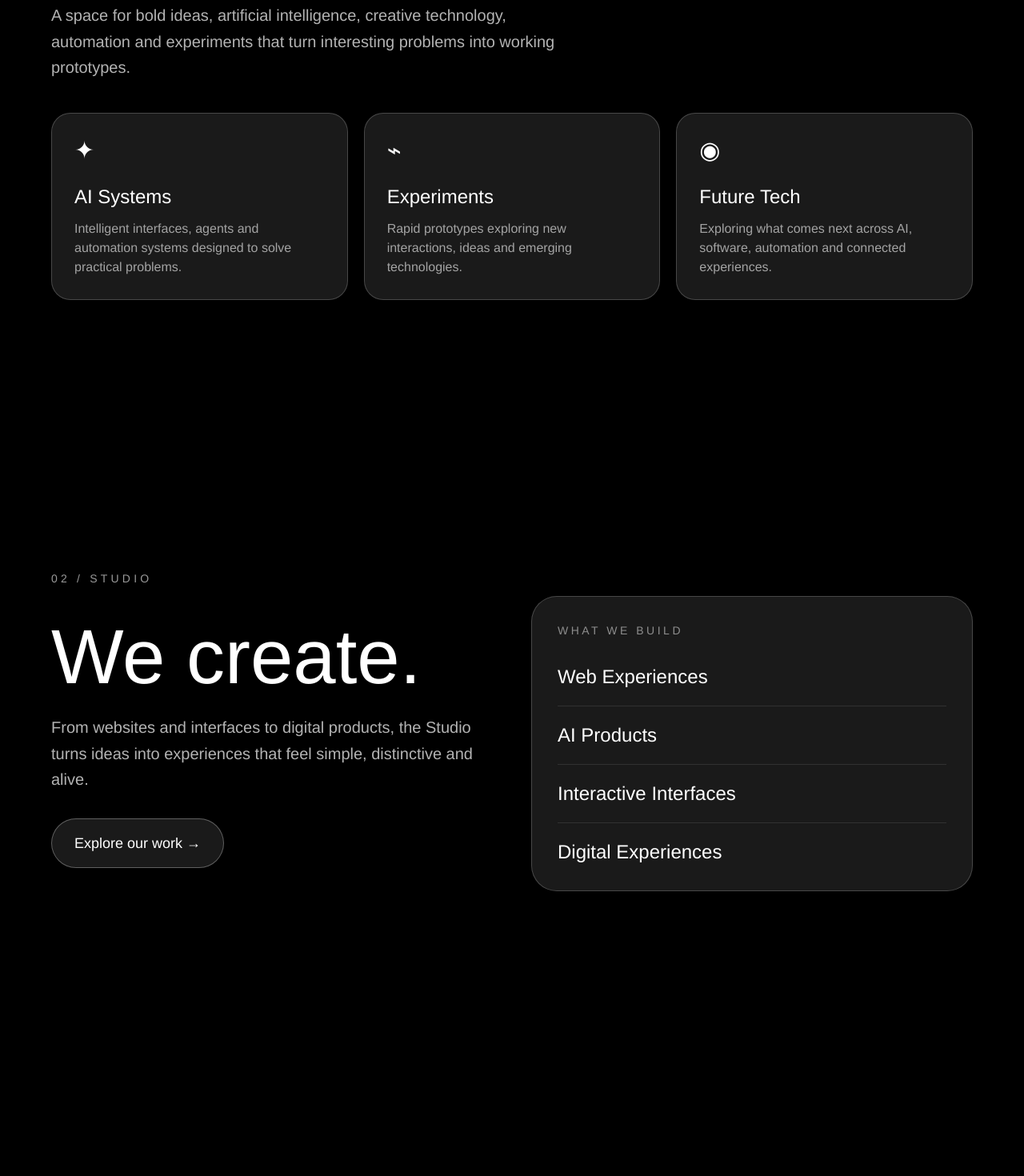
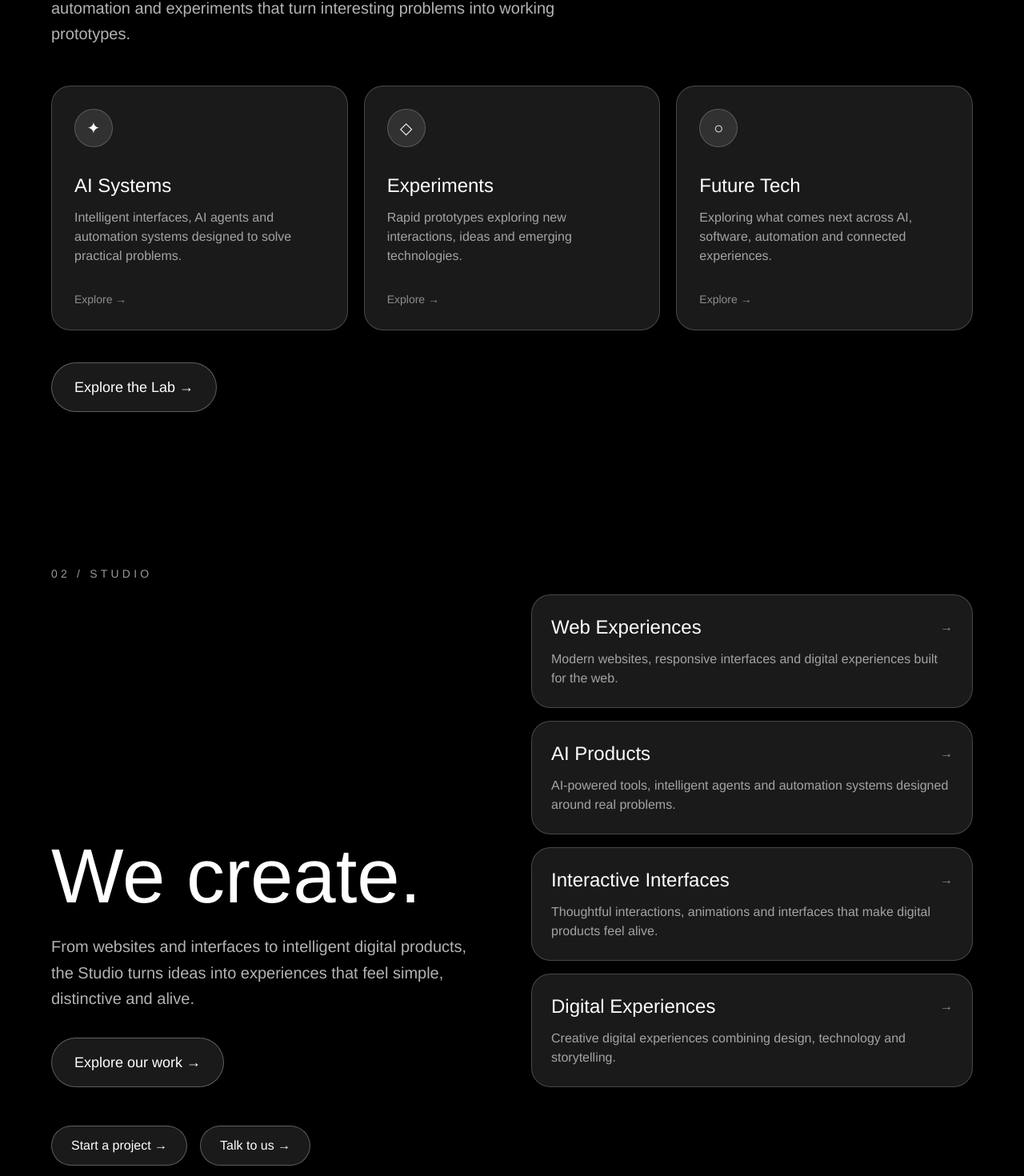
Before and after one commit to anupamaroy626/s-and-a-studio, a React (Vite) app: page / in a window 1280 px wide. Shown: the part 1087-2557 px from the top of the page at 80% size. Built offline with nearby package versions, Linux system fonts and the light colour scheme; a web font is replaced by a local one.

Commit message:
Add Labs Studio and Openings sections

```diff
--- a/src/App.tsx
+++ b/src/App.tsx
@@ -428,10 +428,13 @@ function App() {
   id="labs"
   className="relative min-h-screen px-6 py-24 sm:px-10 md:px-16 flex items-center overflow-hidden"
 >
+  {/* Background */}
   <div className="absolute inset-0 bg-black/20 backdrop-blur-[2px]" />
 
   <div className="relative z-10 w-full max-w-6xl mx-auto">
-    <div className="mb-10">
+
+    {/* Section Header */}
+    <div className="mb-12">
       <p className="mb-3 text-sm uppercase tracking-[0.3em] text-white/60">
         01 / Labs
       </p>
@@ -447,163 +450,390 @@ function App() {
       </p>
     </div>
 
+    {/* Lab Cards */}
     <div className="grid gap-5 md:grid-cols-3">
-      <div className="rounded-3xl border border-white/20 bg-white/10 p-7 backdrop-blur-xl transition-all duration-300 hover:bg-white/20 hover:-translate-y-1">
-        <div className="mb-6 text-3xl">✦</div>
-        <h3 className="text-2xl text-white">AI Systems</h3>
-        <p className="mt-3 text-white/60">
-          Intelligent interfaces, agents and automation systems designed to
-          solve practical problems.
-        </p>
+
+      {/* AI Systems */}
+      <a
+        href="#studio"
+        className="group rounded-3xl border border-white/20 bg-white/10 p-7 backdrop-blur-xl transition-all duration-500 hover:bg-white/20 hover:-translate-y-2 hover:border-white/40"
+      >
+        <div className="mb-8 flex h-12 w-12 items-center justify-center rounded-full border border-white/20 bg-white/10 text-xl text-white">
+          ✦
         </div>
 
-      <div className="rounded-3xl border border-white/20 bg-white/10 p-7 backdrop-blur-xl transition-all duration-300 hover:bg-white/20 hover:-translate-y-1">
-        <div className="mb-6 text-3xl">⌁</div>
-        <h3 className="text-2xl text-white">Experiments</h3>
+        <h3 className="text-2xl text-white">
+          AI Systems
+        </h3>
+
+        <p className="mt-3 text-white/60">
+          Intelligent interfaces, AI agents and automation systems designed
+          to solve practical problems.
+        </p>
+
+        <div className="mt-8 text-sm text-white/50 transition-all duration-300 group-hover:text-white">
+          Explore →
+        </div>
+      </a>
+
+      {/* Experiments */}
+      <a
+        href="#studio"
+        className="group rounded-3xl border border-white/20 bg-white/10 p-7 backdrop-blur-xl transition-all duration-500 hover:bg-white/20 hover:-translate-y-2 hover:border-white/40"
+      >
+        <div className="mb-8 flex h-12 w-12 items-center justify-center rounded-full border border-white/20 bg-white/10 text-xl text-white">
+          ◇
+        </div>
+
+        <h3 className="text-2xl text-white">
+          Experiments
+        </h3>
+
         <p className="mt-3 text-white/60">
           Rapid prototypes exploring new interactions, ideas and emerging
           technologies.
         </p>
+
+        <div className="mt-8 text-sm text-white/50 transition-all duration-300 group-hover:text-white">
+          Explore →
+        </div>
+      </a>
+
+      {/* Future Tech */}
+      <a
+        href="#openings"
+        className="group rounded-3xl border border-white/20 bg-white/10 p-7 backdrop-blur-xl transition-all duration-500 hover:bg-white/20 hover:-translate-y-2 hover:border-white/40"
+      >
+        <div className="mb-8 flex h-12 w-12 items-center justify-center rounded-full border border-white/20 bg-white/10 text-xl text-white">
+          ○
         </div>
 
-      <div className="rounded-3xl border border-white/20 bg-white/10 p-7 backdrop-blur-xl transition-all duration-300 hover:bg-white/20 hover:-translate-y-1">
-        <div className="mb-6 text-3xl">◉</div>
-        <h3 className="text-2xl text-white">Future Tech</h3>
+        <h3 className="text-2xl text-white">
+          Future Tech
+        </h3>
+
         <p className="mt-3 text-white/60">
           Exploring what comes next across AI, software, automation and
           connected experiences.
         </p>
+
+        <div className="mt-8 text-sm text-white/50 transition-all duration-300 group-hover:text-white">
+          Explore →
         </div>
+      </a>
+
     </div>
+
+    {/* Labs CTA */}
+    <div className="mt-10">
+      <a
+        href="#studio"
+        className="inline-flex items-center gap-2 rounded-full border border-white/30 bg-white/10 px-7 py-4 text-lg text-white backdrop-blur-xl transition-all duration-300 hover:bg-white hover:text-black"
+      >
+        Explore the Lab →
+      </a>
+    </div>
+
   </div>
 </section>
 
+{/* Studio Section */}
 {/* Studio Section */}
 <section
   id="studio"
   className="relative min-h-screen px-6 py-24 sm:px-10 md:px-16 flex items-center overflow-hidden"
 >
-  <div className="absolute inset-0 bg-black/30 backdrop-blur-[2px]" />
+  {/* Background */}
+  <div className="absolute inset-0 bg-black/30 backdrop-blur-[3px]" />
 
   <div className="relative z-10 w-full max-w-6xl mx-auto">
-    <p className="mb-3 text-sm uppercase tracking-[0.3em] text-white/60">
+
+    {/* Section Label */}
+    <p className="mb-4 text-sm uppercase tracking-[0.3em] text-white/60">
       02 / Studio
     </p>
 
-    <div className="grid items-center gap-12 md:grid-cols-2">
+    {/* Main Content */}
+    <div className="grid gap-12 md:grid-cols-2 md:items-end">
+
+      {/* Left */}
       <div>
         <h2 className="text-5xl sm:text-6xl md:text-8xl font-medium text-white">
           We create.
         </h2>
 
         <p className="mt-6 max-w-xl text-lg sm:text-xl leading-relaxed text-white/70">
-          From websites and interfaces to digital products, the Studio turns
-          ideas into experiences that feel simple, distinctive and alive.
+          From websites and interfaces to intelligent digital products,
+          the Studio turns ideas into experiences that feel simple,
+          distinctive and alive.
         </p>
 
-        <button
-          type="button"
-          className="mt-8 rounded-full border border-white/30 bg-white/10 px-7 py-4 text-lg text-white backdrop-blur-xl transition-all duration-300 hover:bg-white hover:text-black"
+        <a
+          href="#openings"
+          className="mt-8 inline-flex items-center gap-2 rounded-full border border-white/30 bg-white/10 px-7 py-4 text-lg text-white backdrop-blur-xl transition-all duration-300 hover:bg-white hover:text-black hover:-translate-y-1"
         >
           Explore our work →
-        </button>
+        </a>
       </div>
 
-      <div className="rounded-[2rem] border border-white/20 bg-white/10 p-8 backdrop-blur-xl">
-        <p className="text-sm uppercase tracking-[0.25em] text-white/50">
-          What we build
+      {/* Right */}
+      <div className="grid gap-4">
+
+        <a
+          href="#openings"
+          className="group rounded-3xl border border-white/20 bg-white/10 p-6 backdrop-blur-xl transition-all duration-500 hover:bg-white/20 hover:-translate-y-1"
+        >
+          <div className="flex items-center justify-between">
+            <h3 className="text-2xl text-white">
+              Web Experiences
+            </h3>
+
+            <span className="text-white/50 transition-transform duration-300 group-hover:translate-x-2">
+              →
+            </span>
+          </div>
+
+          <p className="mt-3 text-white/60">
+            Modern websites, responsive interfaces and digital experiences
+            built for the web.
           </p>
+        </a>
 
-        <div className="mt-8 space-y-5 text-2xl text-white">
-          <div className="border-b border-white/10 pb-5">
-            Web Experiences
+        <a
+          href="#openings"
+          className="group rounded-3xl border border-white/20 bg-white/10 p-6 backdrop-blur-xl transition-all duration-500 hover:bg-white/20 hover:-translate-y-1"
+        >
+          <div className="flex items-center justify-between">
+            <h3 className="text-2xl text-white">
+              AI Products
+            </h3>
+
+            <span className="text-white/50 transition-transform duration-300 group-hover:translate-x-2">
+              →
+            </span>
           </div>
-          <div className="border-b border-white/10 pb-5">
-            AI Products
+
+          <p className="mt-3 text-white/60">
+            AI-powered tools, intelligent agents and automation systems
+            designed around real problems.
+          </p>
+        </a>
+
+        <a
+          href="#openings"
+          className="group rounded-3xl border border-white/20 bg-white/10 p-6 backdrop-blur-xl transition-all duration-500 hover:bg-white/20 hover:-translate-y-1"
+        >
+          <div className="flex items-center justify-between">
+            <h3 className="text-2xl text-white">
+              Interactive Interfaces
+            </h3>
+
+            <span className="text-white/50 transition-transform duration-300 group-hover:translate-x-2">
+              →
+            </span>
           </div>
-          <div className="border-b border-white/10 pb-5">
-            Interactive Interfaces
+
+          <p className="mt-3 text-white/60">
+            Thoughtful interactions, animations and interfaces that make
+            digital products feel alive.
+          </p>
+        </a>
+
+        <a
+          href="#openings"
+          className="group rounded-3xl border border-white/20 bg-white/10 p-6 backdrop-blur-xl transition-all duration-500 hover:bg-white/20 hover:-translate-y-1"
+        >
+          <div className="flex items-center justify-between">
+            <h3 className="text-2xl text-white">
+              Digital Experiences
+            </h3>
+
+            <span className="text-white/50 transition-transform duration-300 group-hover:translate-x-2">
+              →
+            </span>
           </div>
-          <div>
-            Digital Experiences
+
+          <p className="mt-3 text-white/60">
+            Creative digital experiences combining design, technology and
+            storytelling.
+          </p>
+        </a>
+
       </div>
     </div>
+
+    {/* Studio CTA */}
+    <div className="mt-12 flex flex-wrap gap-4">
+
+      <a
+        href="#openings"
+        className="rounded-full border border-white/30 bg-white/10 px-6 py-3 text-white backdrop-blur-xl transition-all duration-300 hover:bg-white hover:text-black"
+      >
+        Start a project →
+      </a>
+
+      <a
+        href="mailto:hello@mainframe.co"
+        className="rounded-full border border-white/30 bg-white/10 px-6 py-3 text-white backdrop-blur-xl transition-all duration-300 hover:bg-white hover:text-black"
+      >
+        Talk to us →
+      </a>
+
     </div>
-    </div>
+
   </div>
 </section>
 
+{/* Openings Section */}
 {/* Openings Section */}
 <section
   id="openings"
   className="relative min-h-screen px-6 py-24 sm:px-10 md:px-16 flex items-center overflow-hidden"
 >
+  {/* Background */}
   <div className="absolute inset-0 bg-black/20 backdrop-blur-[2px]" />
 
   <div className="relative z-10 w-full max-w-6xl mx-auto">
+
+    {/* Header */}
+    <div className="mb-14">
       <p className="mb-3 text-sm uppercase tracking-[0.3em] text-white/60">
         03 / Openings
       </p>
 
-    <div className="grid gap-10 md:grid-cols-2">
-      <div>
       <h2 className="text-5xl sm:text-6xl md:text-8xl font-medium text-white">
         Come build.
       </h2>
 
-        <p className="mt-6 max-w-xl text-lg sm:text-xl leading-relaxed text-white/70">
-          We're interested in curious people who enjoy building things,
-          questioning assumptions and learning by doing.
+      <p className="mt-6 max-w-2xl text-lg sm:text-xl leading-relaxed text-white/70">
+        We're looking for curious people who enjoy solving meaningful
+        problems, experimenting with technology and building products
+        that people genuinely love to use.
       </p>
     </div>
 
-      <div className="space-y-4">
-        <a
-          href="mailto:hello@mainframe.co?subject=Frontend Developer"
-          className="group flex items-center justify-between rounded-3xl border border-white/20 bg-white/10 p-6 backdrop-blur-xl transition-all duration-300 hover:bg-white hover:text-black"
-        >
+    {/* Open Positions */}
+    <div className="grid gap-5">
+
+      {/* Position 1 */}
+      <div className="group rounded-3xl border border-white/20 bg-white/10 p-6 sm:p-8 backdrop-blur-xl transition-all duration-500 hover:bg-white/20 hover:-translate-y-1">
+        <div className="flex flex-col gap-6 sm:flex-row sm:items-center sm:justify-between">
+
           <div>
-            <h3 className="text-2xl">Frontend Developer</h3>
-            <p className="mt-1 text-sm opacity-60">
-              React · TypeScript · UI
+            <div className="mb-3 flex items-center gap-3 text-sm text-white/50">
+              <span>Engineering</span>
+              <span>•</span>
+              <span>Full Time</span>
+            </div>
+
+            <h3 className="text-3xl text-white">
+              Frontend Developer
+            </h3>
+
+            <p className="mt-3 max-w-2xl text-white/60">
+              Build beautiful responsive interfaces using modern frontend
+              technologies and collaborate on creative digital products.
             </p>
           </div>
-          <span className="text-2xl transition-transform group-hover:translate-x-1">
-            →
-          </span>
+
+          <a
+            href="mailto:hello@mainframe.co?subject=Application - Frontend Developer"
+            className="inline-flex items-center justify-center rounded-full border border-white/30 bg-white/10 px-6 py-3 text-white backdrop-blur-xl transition-all duration-300 hover:bg-white hover:text-black"
+          >
+            Apply →
           </a>
 
-        <a
-          href="mailto:hello@mainframe.co?subject=AI Engineer"
-          className="group flex items-center justify-between rounded-3xl border border-white/20 bg-white/10 p-6 backdrop-blur-xl transition-all duration-300 hover:bg-white hover:text-black"
-        >
+        </div>
+      </div>
+
+      {/* Position 2 */}
+      <div className="group rounded-3xl border border-white/20 bg-white/10 p-6 sm:p-8 backdrop-blur-xl transition-all duration-500 hover:bg-white/20 hover:-translate-y-1">
+        <div className="flex flex-col gap-6 sm:flex-row sm:items-center sm:justify-between">
+
           <div>
-            <h3 className="text-2xl">AI Engineer</h3>
-            <p className="mt-1 text-sm opacity-60">
-              AI · Automation · Python
+            <div className="mb-3 flex items-center gap-3 text-sm text-white/50">
+              <span>Artificial Intelligence</span>
+              <span>•</span>
+              <span>Full Time</span>
+            </div>
+
+            <h3 className="text-3xl text-white">
+              AI Engineer
+            </h3>
+
+            <p className="mt-3 max-w-2xl text-white/60">
+              Design intelligent agents, automation workflows and practical
+              AI systems that solve real-world problems.
             </p>
           </div>
-          <span className="text-2xl transition-transform group-hover:translate-x-1">
-            →
-          </span>
+
+          <a
+            href="mailto:hello@mainframe.co?subject=Application - AI Engineer"
+            className="inline-flex items-center justify-center rounded-full border border-white/30 bg-white/10 px-6 py-3 text-white backdrop-blur-xl transition-all duration-300 hover:bg-white hover:text-black"
+          >
+            Apply →
           </a>
 
-        <a
-          href="mailto:hello@mainframe.co?subject=Creative Technologist"
-          className="group flex items-center justify-between rounded-3xl border border-white/20 bg-white/10 p-6 backdrop-blur-xl transition-all duration-300 hover:bg-white hover:text-black"
-        >
+        </div>
+      </div>
+
+      {/* Position 3 */}
+      <div className="group rounded-3xl border border-white/20 bg-white/10 p-6 sm:p-8 backdrop-blur-xl transition-all duration-500 hover:bg-white/20 hover:-translate-y-1">
+        <div className="flex flex-col gap-6 sm:flex-row sm:items-center sm:justify-between">
+
           <div>
-            <h3 className="text-2xl">Creative Technologist</h3>
-            <p className="mt-1 text-sm opacity-60">
-              Design · Code · Experiments
+            <div className="mb-3 flex items-center gap-3 text-sm text-white/50">
+              <span>Design</span>
+              <span>•</span>
+              <span>Internship</span>
+            </div>
+
+            <h3 className="text-3xl text-white">
+              Product Designer
+            </h3>
+
+            <p className="mt-3 max-w-2xl text-white/60">
+              Create thoughtful user experiences, modern interfaces and
+              visual systems that bring ambitious ideas to life.
             </p>
           </div>
-          <span className="text-2xl transition-transform group-hover:translate-x-1">
-            →
-          </span>
+
+          <a
+            href="mailto:hello@mainframe.co?subject=Application - Product Designer"
+            className="inline-flex items-center justify-center rounded-full border border-white/30 bg-white/10 px-6 py-3 text-white backdrop-blur-xl transition-all duration-300 hover:bg-white hover:text-black"
+          >
+            Apply →
           </a>
+
         </div>
       </div>
+
+    </div>
+
+    {/* Bottom CTA */}
+    <div className="mt-12 rounded-3xl border border-white/20 bg-white/10 p-8 backdrop-blur-xl">
+      <div className="flex flex-col gap-6 md:flex-row md:items-center md:justify-between">
+
+        <div>
+          <h3 className="text-2xl text-white">
+            Don't see your role?
+          </h3>
+
+          <p className="mt-2 text-white/60">
+            We're always excited to meet talented people with great ideas.
+          </p>
+        </div>
+
+        <a
+          href="mailto:hello@mainframe.co?subject=Open Application"
+          className="inline-flex items-center justify-center rounded-full bg-white px-6 py-3 font-medium text-black transition-all duration-300 hover:scale-105"
+        >
+          Send your profile →
+        </a>
+
+      </div>
+    </div>
+
   </div>
 </section>
 
```
Lines whose indentation alone changed are shown as unchanged.
